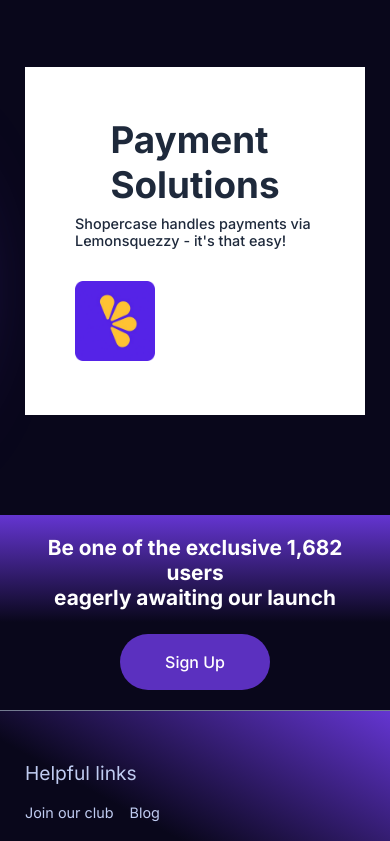
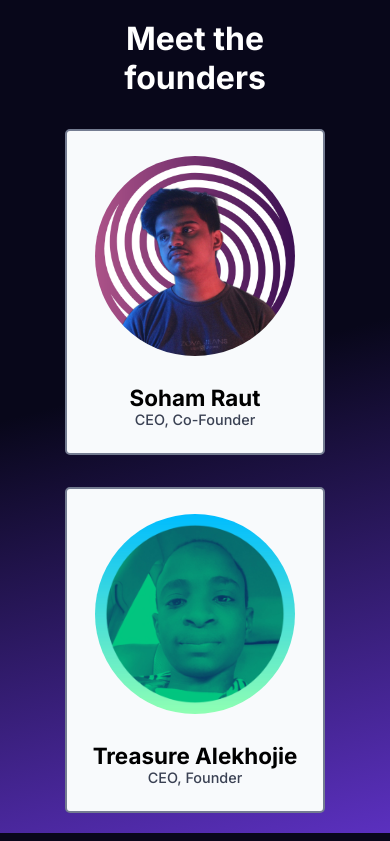
Before and after one commit to creative-tutorials/shopercase, a Next.js app: page / in a window 390 px wide. Shown: the part 3000-3841 px from the top of the page. Built offline with nearby package versions, Linux system fonts and the light colour scheme.

Commit message:
🚀 Deployed #4

```diff
--- a/components/functions/routeToSignup.ts
+++ /dev/null
@@ -1,5 +0,0 @@
-import { useRouter } from "next/router";
-export default function RouteToSignup() {
-  const router = useRouter();
-  router.push('https://google.com')
-}
--- a/pages/index.tsx
+++ b/pages/index.tsx
@@ -169,6 +169,47 @@ export default function Home() {
             </div>
           </div>
         </section>
+        <section className={styles.masthead}>
+          <div className={styles.mastheader}>
+            <h2>Meet the founders</h2>
+          </div>
+          <div className={styles.mstr}>
+            <div className={styles.mstx}>
+              <div className={styles.mPic}>
+                <Image
+                  src={"/sohampfp.png"}
+                  alt=""
+                  width={200}
+                  height={200}
+                  loading="lazy"
+                  placeholder="blur"
+                  blurDataURL="/app2.png"
+                  unoptimized
+                  id={styles.cpj}
+                />
+              </div>
+              <div className={styles.mTx}><h3>Soham Raut</h3></div>
+              <p>CEO, Co-Founder</p>
+            </div>
+            <div className={styles.mstx}>
+              <div className={styles.mPic}>
+                <Image
+                  src={"/InShot_20230320_223257350.jpg"}
+                  alt=""
+                  width={200}
+                  height={200}
+                  loading="lazy"
+                  placeholder="blur"
+                  blurDataURL="/app2.png"
+                  unoptimized
+                  id={styles.cpj}
+                />
+              </div>
+              <div className={styles.mTx}><h3>Treasure Alekhojie</h3></div>
+              <p>CEO, Founder</p>
+            </div>
+          </div>
+        </section>
         <section className={styles.payment_section}>
           <div id={styles.neon}></div>
           <div className={styles.payment_wrapper}>
--- a/styles/Home.module.css
+++ b/styles/Home.module.css
@@ -185,6 +185,48 @@ section.profile_section {
   padding: 20px 65px;
   margin-top: 5rem;
   position: relative;
+}
+section.masthead {
+  padding: 20px 65px;
+  margin-top: 5rem;
+  background: rgb(8,7,26);
+background: linear-gradient(165deg, rgba(8,7,26,1) 45%, rgba(91,48,191,1) 100%);
+}
+.masthead .mastheader {
+  display: flex;
+  align-items: center;
+  justify-content: center;
+}
+.mastheader h2 {
+  font-size: 3rem;
+  color: #fff;
+}
+.mstr {
+  display: flex;
+  align-items: center;
+  justify-content: center;
+  gap: 2rem;
+  margin-top: 2rem;
+}
+.mstr .mstx {
+  padding: 25px;
+  background: #F8FAFC;
+  border: 2px solid rgb(116, 124, 145);
+  border-radius: 5px;
+}
+.mstr .mstx img  {
+  border-radius: 50%;
+}
+.mstr .mstx .mTx {
+  margin-top: 1.5rem;
+}
+.mstr .mstx .mTx h3 {
+  font-size: 1.4rem;
+}
+.mstr .mstx p {
+  font-size: 0.9rem;
+  color: #3a4153;
+  font-weight: 500;
 }
 section.profile_section #neon {
   position: absolute;
@@ -473,6 +515,30 @@ footer.footer {
     justify-content: space-between;
     flex-wrap: wrap;
   }
+  .mstr {
+    display: flex;
+    align-items: center;
+    justify-content: center;
+    flex-direction: column;
+    gap: 2rem;
+    margin-top: 2rem;
+  }
+  .mstr .mstx {
+    width: 100%;
+    display: flex;
+    align-items: center;
+    justify-content: center;
+    flex-direction: column;
+    padding: 25px;
+    background: #F8FAFC;
+    border: 2px solid rgb(116, 124, 145);
+    border-radius: 5px;
+  }
+  .mastheader h2 {
+    font-size: 2.4rem;
+    color: #fff;
+    text-align: center;
+  }
 }
 @media screen and (max-width: 536px) {
   .hero_section .hero_content h1 {
@@ -746,4 +812,7 @@ footer.footer {
   footer.footer .tr {
     margin-top: 1rem;
   }
+  .mastheader h2 {
+    font-size: 2rem;
+  }
 }
```
Also changed, not shown: public/sohampfp.png (added).
